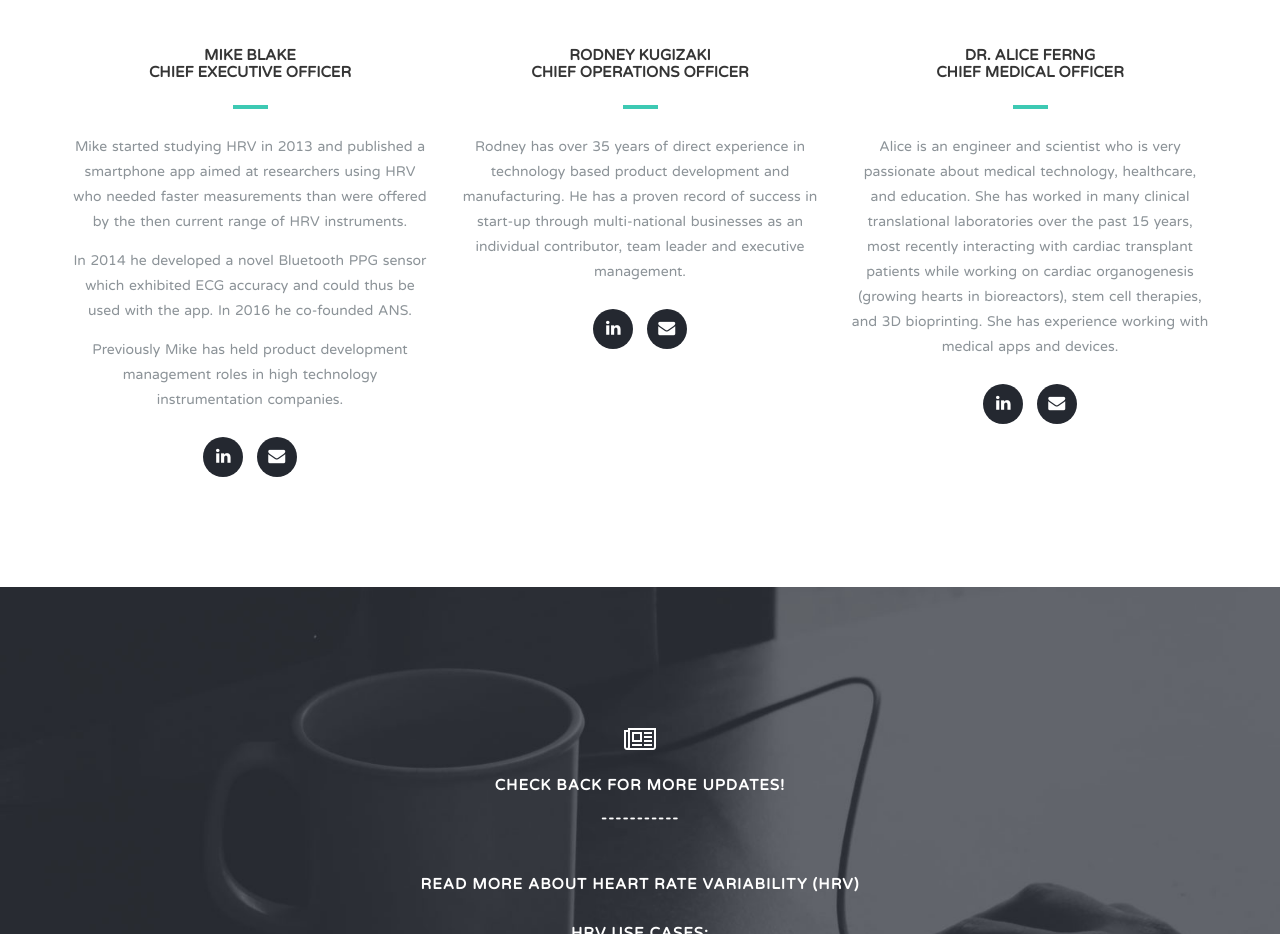
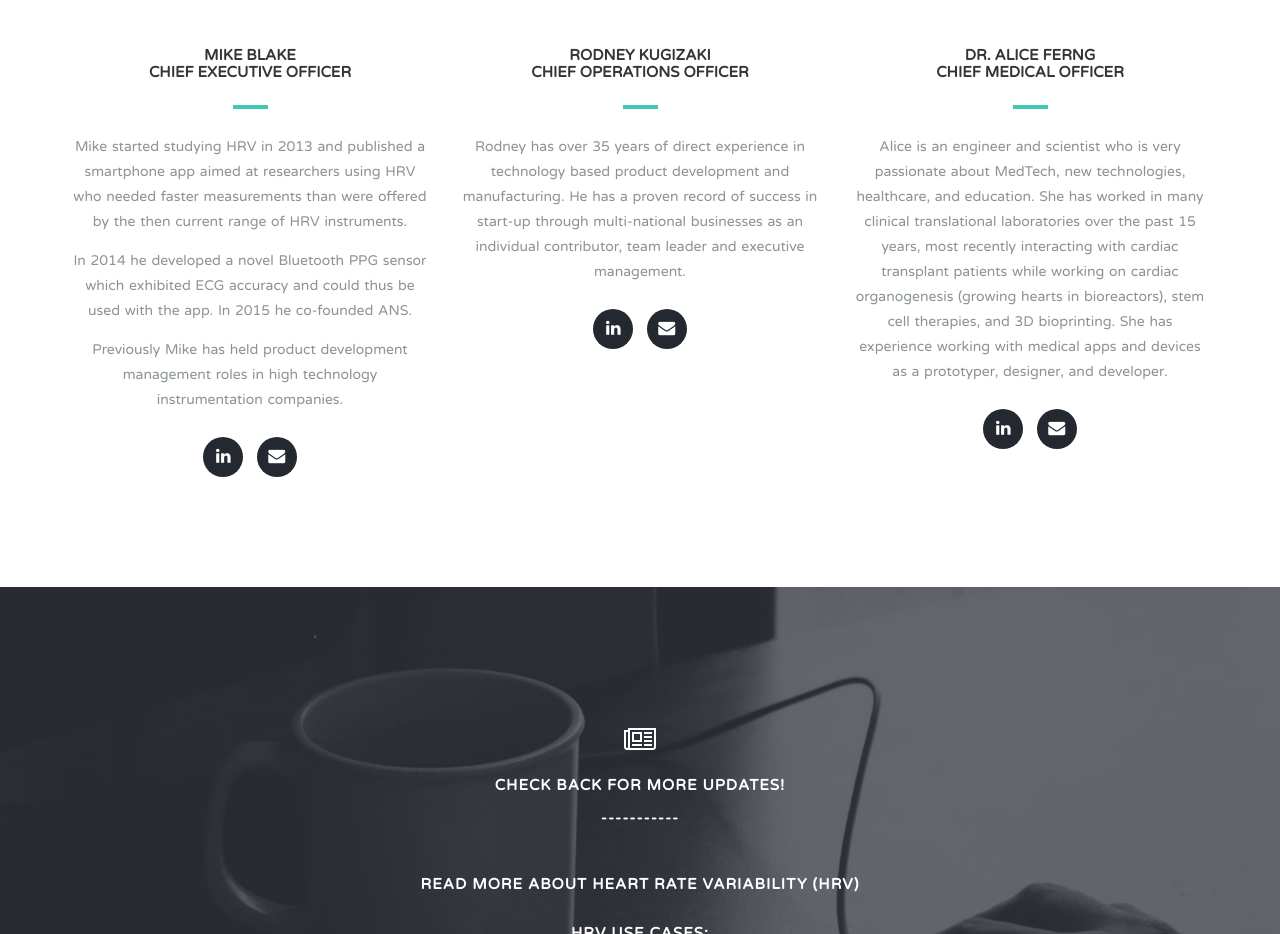
Before and after one commit to aferng/ANS, a plain HTML site: page index.html in a window 1280 px wide. Shown: the part 6600-7534 px from the top of the page. Drawn offline with nearby package versions, Linux system fonts and the light colour scheme.

Commit message:
detail updates

```diff
--- a/index.html
+++ b/index.html
@@ -265,7 +265,7 @@
                         <img src="img/team-01.png" alt="Team Member">
                         <h2>Mike Blake<br>Chief Executive Officer</h2>
                         <p>Mike started studying HRV in 2013 and published a smartphone app aimed at researchers using HRV who needed faster measurements than were offered by the then current range of HRV instruments.</p>
-                        <p>In 2014 he developed a novel Bluetooth PPG sensor which exhibited ECG accuracy and could thus be used with the app. In 2016 he co-founded ANS.</p>
+                        <p>In 2014 he developed a novel Bluetooth PPG sensor which exhibited ECG accuracy and could thus be used with the app. In 2015 he co-founded ANS.</p>
                         <p>Previously Mike has held product development management roles in high technology instrumentation companies.</p>
                         <div class="social">
                           <ul class="social-buttons">
@@ -289,7 +289,7 @@
                       <div class="col-md-4 wp5 delay-1s">
                         <img src="img/team-03.jpg" alt="Team Member">
                         <h2>Dr. Alice Ferng<br>Chief Medical Officer</h2>
-                        <p>Alice is an engineer and scientist who is very passionate about medical technology, healthcare, and education. She has worked in many clinical translational laboratories over the past 15 years, most recently interacting with cardiac transplant patients while working on cardiac organogenesis (growing hearts in bioreactors), stem cell therapies, and 3D bioprinting. She has experience working with medical apps and devices. </p>
+                        <p>Alice is an engineer and scientist who is very passionate about MedTech, new technologies, healthcare, and education. She has worked in many clinical translational laboratories over the past 15 years, most recently interacting with cardiac transplant patients while working on cardiac organogenesis (growing hearts in bioreactors), stem cell therapies, and 3D bioprinting. She has experience working with medical apps and devices as a prototyper, designer, and developer. </p>
                         <div class="social">
                           <ul class="social-buttons">
                             <li><a href="https://www.linkedin.com/in/aferng" class="social-btn"><i class="fa fa-linkedin"></i></a></li>
```
